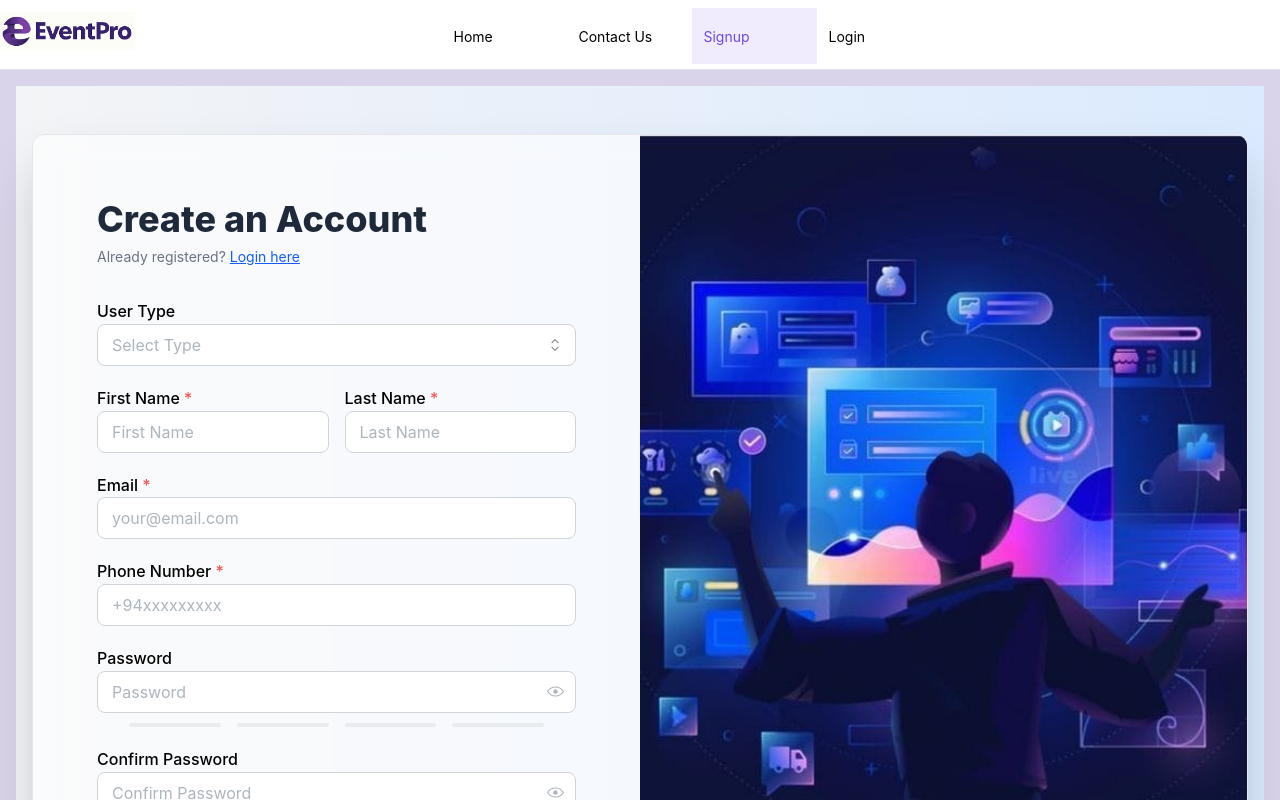
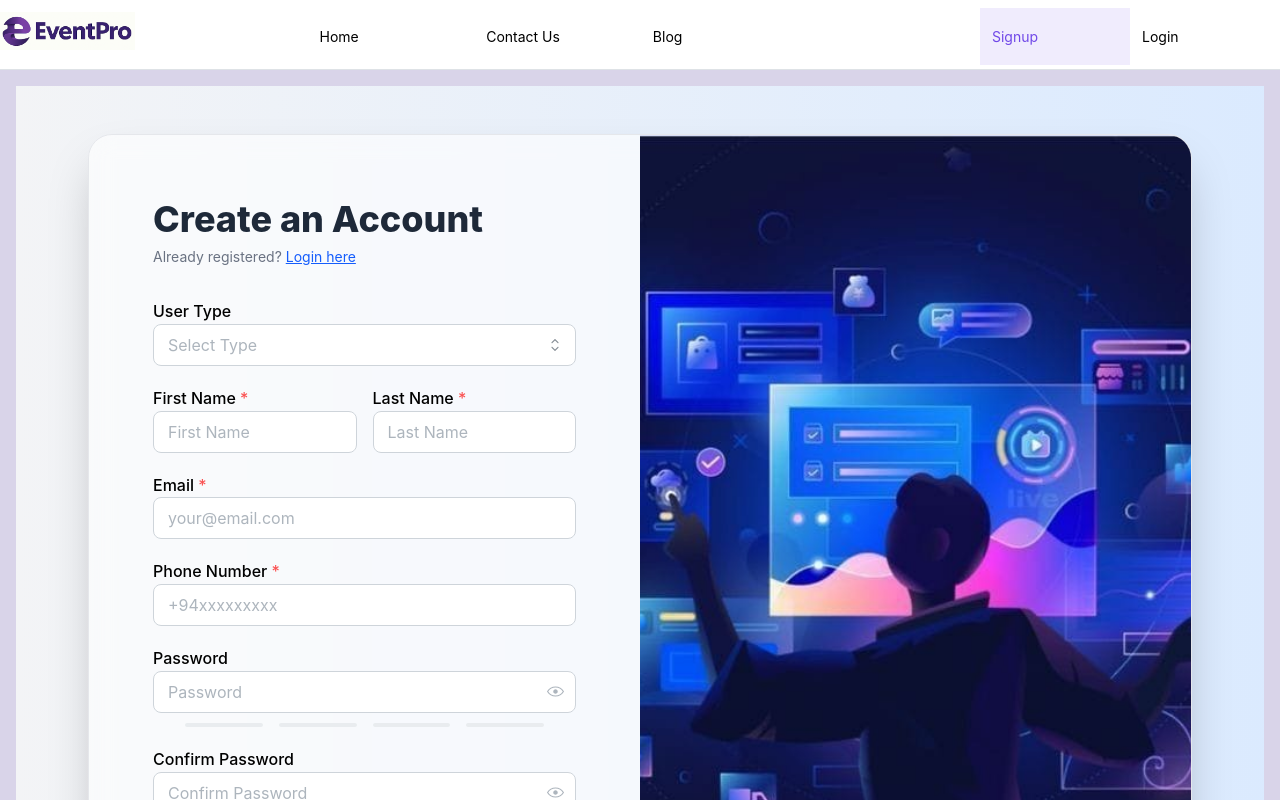
Before and after one commit to akshayasamarasinghe/event-planner-web-app-v2, a React (Vite) app: page /signup in a window 1280 px wide. Shown: the top 800 px of the page. Built offline with nearby package versions, Linux system fonts and the light colour scheme.

Commit message:
hot fixes

```diff
--- a/src/hoc/AppLayout.tsx
+++ b/src/hoc/AppLayout.tsx
@@ -120,14 +120,9 @@ export const AppLayout = () => {
                                                 label="Contact Us"
                                             />
                                             <NavLink
-                                                active={activePath.startsWith("/signup")}
-                                                href="/signup"
-                                                label="Signup"
-                                            />
-                                            <NavLink
-                                                active={activePath.startsWith("/login")}
-                                                href="/login"
-                                                label="Login"
+                                                active={activePath.startsWith("/blog")}
+                                                href="/blog"
+                                                label="Blog"
                                             />
                                         </>
                                     )}
@@ -139,7 +134,7 @@ export const AppLayout = () => {
                                         <Menu>
                                             <Menu.Target>
                                                 <div
-                                                    className="flex items-center border-1 border-gray-300 rounded-lg m-1 hover:cursor-pointer">
+                                                    className="flex items-center border-1 border-gray-300 rounded-xs m-1 hover:cursor-pointer">
                                                     <div className="m-2">
                                                         <p className="text-[16px]">{userFirstname}</p>
                                                         <p className="text-[10px]">{userType}</p>
@@ -156,7 +151,18 @@ export const AppLayout = () => {
                                             </Menu.Dropdown>
                                         </Menu>
                                     ) : (
-                                        <div className="w-8 h-8 my-4"></div>
+                                        <div className="flex h-[65px] w-[300px] pt-2">
+                                            <NavLink
+                                                active={activePath.startsWith("/signup")}
+                                                href="/signup"
+                                                label="Signup"
+                                            />
+                                            <NavLink
+                                                active={activePath.startsWith("/login")}
+                                                href="/login"
+                                                label="Login"
+                                            />
+                                        </div>
                                     )}
                                 </div>
                             </div>
--- a/src/pages/Auth/Login/index.tsx
+++ b/src/pages/Auth/Login/index.tsx
@@ -7,11 +7,13 @@ import {login} from "../../../state/auth/authSlice.ts";
 import login1 from "../../../assets/images/login.jpg"
 import {useState} from "react";
 import ActionMessage from "../../../components/ActionMessages.tsx";
+import Loading from "../../../components/Loading.tsx";
 
 const Login = () => {
     const dispatch = useDispatch<AppDispatch | any>();
 
     const [modalOpened, setModalOpened] = useState(false);
+    const [loading, setLoading] = useState<boolean>(false);
     const [modalType, setModalType] = useState<'success' | 'error'>('success');
     const [modalMessage, setModalMessage] = useState('');
 
@@ -31,8 +33,9 @@ const Login = () => {
 
     const onSubmit = form.onSubmit(async (values: any) => {
         try {
+            setLoading(true);
             const payload = await dispatch(login(values));
-
+            setLoading(true);
             switch (payload.type) {
                 case "auth/login/rejected":
                     setModalType('error');
@@ -62,7 +65,8 @@ const Login = () => {
     });
 
     return (
-        <>
+        <div className="container mx-auto">
+            {loading && <Loading/>}
             <div
                 className="min-h-[700px] bg-gradient-to-r from-gray-100 to-blue-100 flex items-center justify-center px-4 py-12">
                 <div
@@ -136,7 +140,7 @@ const Login = () => {
                            onClose={() => setModalOpened(false)}
                            type={modalType}
                            message={modalMessage}/>
-        </>
+        </div>
     );
 };
 
--- a/src/pages/Auth/Signup/index.tsx
+++ b/src/pages/Auth/Signup/index.tsx
@@ -7,10 +7,12 @@ import {AppDispatch} from "../../../state/store.ts";
 import {register} from "../../../state/auth/authSlice.ts";
 import signup1 from "../../../assets/images/sign-up.jpg"
 import ActionMessage from "../../../components/ActionMessages.tsx";
+import Loading from "../../../components/Loading.tsx";
 
 const Signup = () => {
     const [value, setValue] = useState("");
     const [strength, setStrength] = useState(0);
+    const [loading, setLoading] = useState<boolean>(false);
     const dispatch = useDispatch<AppDispatch | any>();
 
     const [modalOpened, setModalOpened] = useState(false);
@@ -73,7 +75,9 @@ const Signup = () => {
 
     const onSubmit = form.onSubmit(async (values: any) => {
         try {
+            setLoading(true);
             const payload = await dispatch(register(values));
+            setLoading(true);
             switch (payload.type) {
                 case "auth/register/rejected":
                     setModalType('error');
@@ -116,13 +120,15 @@ const Signup = () => {
         ));
 
     return (
+        <div className="container mx-auto">
+            {loading && <Loading/>}
             <div
-            className="min-h-[700px] bg-gradient-to-r from-gray-100 to-blue-100 flex items-center justify-center px-4 py-12">
+                className="bg-gradient-to-r from-gray-100 to-blue-100 flex items-center justify-center px-4 py-12">
                 <section
-                className="h-screen bg-white/60 backdrop-blur-md rounded-xl shadow-2xl border border-gray-200 overflow-hidden">
+                    className="h-[850px] mx-14 rounded-3xl bg-white/60 backdrop-blur-md shadow-2xl border border-gray-200 overflow-hidden">
                     <div className="grid grid-cols-1 lg:grid-cols-2 h-full">
                         {/* Left Form Side */}
-                    <div className="p-10 lg:p-16 overflow-y-auto h-full">
+                        <div className="h-full p-10 lg:p-16">
                             <h1 className="text-4xl font-extrabold text-gray-800 mb-2">
                                 Create an Account
                             </h1>
@@ -250,6 +256,7 @@ const Signup = () => {
                                message={modalMessage}/>
 
             </div>
+        </div>
     );
 };
 
--- a/src/pages/Events/PublicView.tsx
+++ b/src/pages/Events/PublicView.tsx
@@ -74,6 +74,7 @@ const PublicView = () => {
                     setModalMessage(response?.payload?.message ? response?.payload?.message : 'Rsvp added successfully!');
                     setModalOpened(true);
                     setTimeout(() => {
+                        invitationForm.reset();
                         setModalOpened(false);
                     }, 1500);
                     break;
@@ -84,8 +85,7 @@ const PublicView = () => {
     });
 
     const declineInvitation = () => {
-        alert('Invitation declined!');
-        // Perform review operation here
+        location.replace("/");
     };
 
     return (
```
Lines whose indentation alone changed are shown as unchanged.
